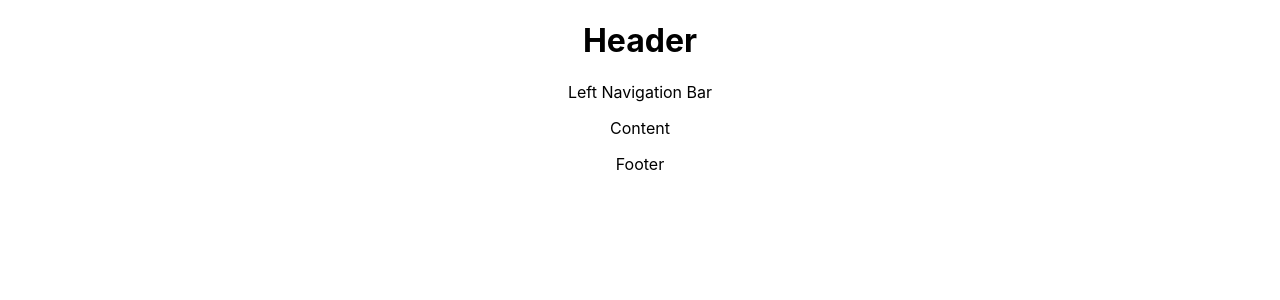
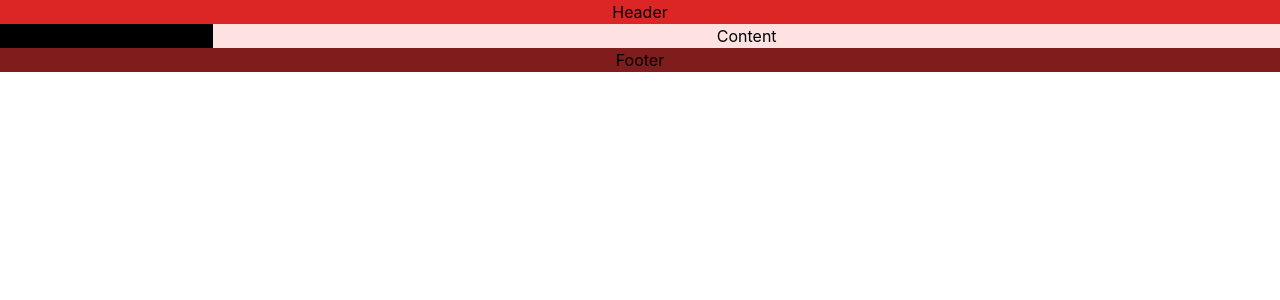
Before and after one commit to otavo002-xamk/portfolio-2023, a React (Create React App) app: page / in a window 1280 px wide. Shown: the top 300 px of the page. Built offline with nearby package versions, Linux system fonts and the light colour scheme.

Commit message:
added background-colors

```diff
--- a/package.json
+++ b/package.json
@@ -35,5 +35,10 @@
       "last 1 firefox version",
       "last 1 safari version"
     ]
+  },
+  "devDependencies": {
+    "autoprefixer": "^10.4.13",
+    "postcss": "^8.4.19",
+    "tailwindcss": "^3.2.4"
   }
 }
--- /dev/null
+++ b/postcss.config.js
@@ -0,0 +1,6 @@
+module.exports = {
+  plugins: {
+    tailwindcss: {},
+    autoprefixer: {},
+  },
+}
--- a/src/Center.js
+++ b/src/Center.js
@@ -4,7 +4,7 @@ import LeftNavBar from "./LeftNavBar";
 
 function Center() {
   return (
-    <div class="grid grid-cols-6 gap-4">
+    <div className="grid grid-cols-6">
       <LeftNavBar />
       <Content />
     </div>
--- a/src/Content.js
+++ b/src/Content.js
@@ -2,7 +2,7 @@ import React from "react";
 
 function Content() {
   return (
-    <div class="col-end-7 col-span-2">
+    <div className="col-start-2 col-end-7 bg-red-100">
       <p>Content</p>
     </div>
   );
--- a/src/Footer.js
+++ b/src/Footer.js
@@ -2,7 +2,7 @@ import React from "react";
 
 function Footer() {
   return (
-    <div>
+    <div className="bg-red-900">
       <p>Footer</p>
     </div>
   );
--- a/src/LeftNavBar.js
+++ b/src/LeftNavBar.js
@@ -2,7 +2,7 @@ import React from "react";
 
 function LeftNavBar() {
   return (
-    <div class="col-start-1 col-end-3">
+    <div className="col-start-1 col-end-1 bg-black">
       <p>Left Navigation Bar</p>
     </div>
   );
--- a/src/TopHeader.js
+++ b/src/TopHeader.js
@@ -2,7 +2,7 @@ import React from "react";
 
 function TopHeader() {
   return (
-    <div>
+    <div className="bg-red-600">
       <h1>Header</h1>
     </div>
   );
--- /dev/null
+++ b/tailwind.config.js
@@ -0,0 +1,8 @@
+/** @type {import('tailwindcss').Config} */
+module.exports = {
+  content: ["./src/*.{js,jsx,ts,tsx}"],
+  theme: {
+    extend: {},
+  },
+  plugins: [],
+};
```
Also changed, not shown: src/index.css (+6 -3 lines), 1 other file (tests, documents, lock files or other folders).
